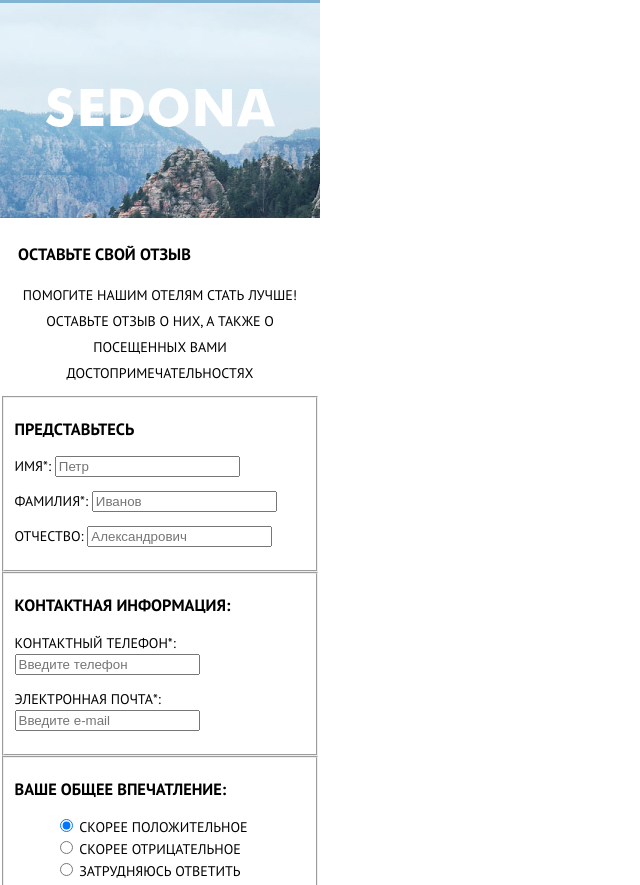
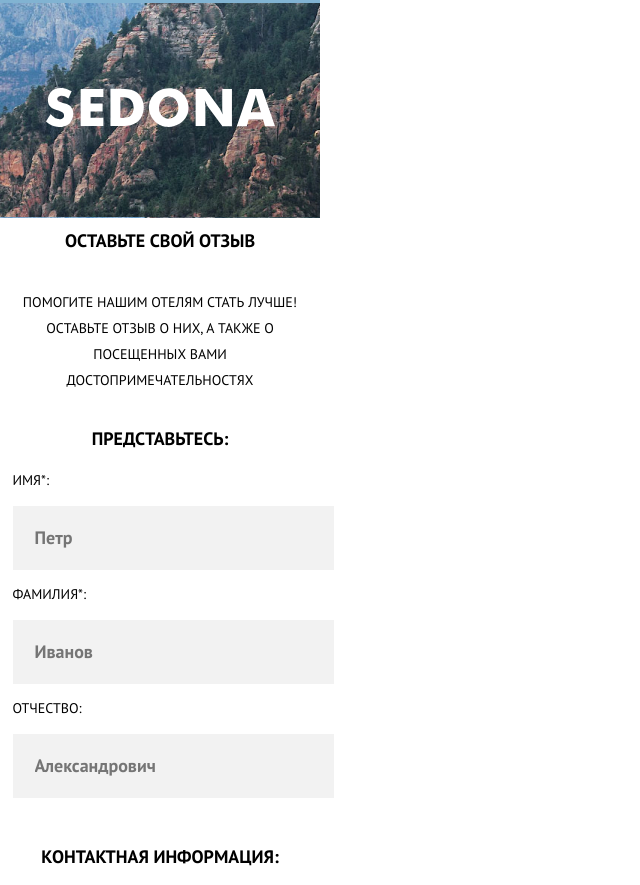
Before and after one commit to sezann/1681547-sedona-22, a website: page source/form.html in a window 1280 px wide. Shown: the part 353-1238 px from the top of the page, without its empty margins (0-640 px from the left). Drawn offline with nearby package versions, Linux system fonts and the light colour scheme; files that its build step writes are made by us from their sources.

Commit message:
Правки в стилизации главной страницы

```diff
--- a/source/form.html
+++ b/source/form.html
@@ -25,7 +25,7 @@
     <main class="page-main">
       <h1 class="visually-hidden">Оставьте свой отзыв о гостиницах и достопримечательностях Седоны</h1>
 
-      <div class="welcome-group">
+      <div class="welcome-group welcome-group--form">
         <img class="welcome-group__title" src="img/SEDONA.svg" width="229" height="39" alt="Город Седона">
       </div>
 
@@ -41,39 +41,46 @@
         <div class="feedback__wrapper">
           <form class="feedback__form form" action="https://echo.htmlacademy.ru" method="POST">
             <fieldset class="form__name">
-              <h3 class="form__name-subtitle">Представьтесь</h3>
+              <h3 class="form__subtitle">Представьтесь:</h3>
               <p>
-                <label for="name-field">Имя*:</label>
-                <input class="form__first-name" id="name-field" type="text" name="name" placeholder="Петр">
+                <label class="form__label">Имя*:
+                  <input class="form__input" type="text" name="name" placeholder="Петр">
+                </label>
               </p>
               <p>
-                <label for="surname-field">Фамилия*:</label>
-                <input class="form__surname" id="surname-field" type="text" name="surname" placeholder="Иванов">
+                <label class="form__label">Фамилия*:
+                  <input class="form__input" type="text" name="surname" placeholder="Иванов">
+                </label>
               </p>
               <p>
-                <label for="patronymic-field">Отчество:</label>
-                <input class="form__patronymic" id="patronymic-field" type="text" name="patronymic" placeholder="Александрович">
+                <label>Отчество:
+                  <input class="form__input" type="text" name="patronymic" placeholder="Александрович">
+                </label>
               </p>
             </fieldset>
 
             <fieldset class="form__contacts">
-              <h3 class="form__contacts-subtitle">Контактная информация:</h3>
+              <h3 class="form__subtitle">Контактная информация:</h3>
               <p>
-                <label for="phone-field">Контактный телефон*:</label>
-                <input class="form__phone" id="phone-field" type="tel" name="phone" placeholder="Введите телефон">
+                <label>Контактный телефон*:
+                  <input class="form__input" type="tel" name="phone" placeholder="Введите телефон">
+                </label>
               </p>
               <p>
-                <label for="email-field">Электронная почта*:</label>
-                <input class="form__email" id="email-field" type="email" name="email" placeholder="Введите e-mail">
+                <label>Электронная почта*:</label>
+                  <input class="form__input" type="email" name="email" placeholder="Введите e-mail">
+                </label>
               </p>
             </fieldset>
 
             <fieldset class="form__impression">
-              <h3 class="form__impression-subtitle">Ваше общее впечатление:</h3>
+              <h3 class="form__subtitle">Ваше общее впечатление:</h3>
               <ul class="form__impression-list">
                 <li class="form__impression-item">
-                  <input class="form__impression-input" id="positive-impression" type="radio" name="impression" value="positive" checked>
-                  <label for="positive-impression">Скорее положительное</label>
+                  <label>
+                    <input class="form__impression-input" type="radio" name="impression" value="positive" checked>
+                    Скорее положительное
+                  </label>
                 </li>
                 <li class="form__impression-item">
                   <input class="form__impression-input" id="negative-impression" type="radio" name="impression" value="negative">
@@ -87,7 +94,7 @@
             </fieldset>
 
             <fieldset class="form__sights">
-              <h3 class="form__sights-subtitle">Посещенные достопримечательности:</h3>
+              <h3 class="form__subtitle">Посещенные достопримечательности:</h3>
               <ul class="form__sights-list">
                 <li class="form__sights-item">
                   <input class="form__sights-input" id="bridge-of-devil" type="checkbox" name="bridge" checked>
--- a/source/sass/blocks/advantages.scss
+++ b/source/sass/blocks/advantages.scss
@@ -9,26 +9,27 @@
   color: $text-color;
   background-color: $advantages-gray;
   margin: 0;
-}
-.advantages__item--city {
+    &--city {
     color: $basic-white;
     background-color: $lightblue;
     padding: 40px 10px;
   }
-.advantages__item--bridge {
+    &--bridge {
     color: $basic-white;
     background-color: $lightblue;
     padding: 35px 15px;
   }
-.advantages__item--square {
+    &--square {
     padding: 26px;
   }
-.advantages__item--road {
+    &--road {
     padding: 26px;
   }
-.advantages__item--tourists {
+    &--tourists {
     padding: 26px;
   }
+}
+
 .advantages__image {
   display: block;
 }
--- /dev/null
+++ b/source/sass/blocks/form.scss
@@ -0,0 +1,20 @@
+.form__subtitle {
+  font-size: 18px;
+  line-height: 26px;
+  text-align: center;
+}
+.form__input {
+  font-family: inherit;
+  font-size: 18px;
+  line-height: 26px;
+  font-weight: bold;
+  color: $basic-black;
+
+  width: 100%;
+  height: 58px;
+  background-color: $form-gray;
+  border: 2px solid $form-gray;
+
+  margin-top: 15px;
+  padding-left: 20px;
+}
--- a/source/sass/blocks/intro.scss
+++ b/source/sass/blocks/intro.scss
@@ -1,12 +1,12 @@
 .intro {
   padding: 10px 18px;
 }
-.intro__slogan {
+.intro__subtitle {
   font-size: 18px;
   line-height: 26px;
   text-align: center;
   margin: 0;
-  margin-bottom: 41px;
+  margin-bottom: 35px;
 }
 .intro__text {
   font-size: 14px;
--- a/source/sass/blocks/page-body.scss
+++ b/source/sass/blocks/page-body.scss
@@ -1,17 +1,3 @@
-body {
-  width: 320px;
-  margin: 0;
-  padding: 0;
-  font-family: "PT Sans", Arial, sans-serif;
-  font-size: 14px;
-  line-height: 21px;
-  font-weight: 400;
-  color: $basic-black;
-  text-transform: uppercase;
-  background-color: $basic-white;
-  background-repeat: no-repeat;
-
-}
 .page-body {
   min-height: 100%;
   display: grid;
--- /dev/null
+++ b/source/sass/blocks/page.scss
@@ -0,0 +1,3 @@
+.page {
+  width: 320px;
+}
--- a/source/sass/blocks/welcome-group.scss
+++ b/source/sass/blocks/welcome-group.scss
@@ -4,4 +4,7 @@
   background-image: url("../img/back-mobile.jpg.jpg");
   padding: 85px 20px;
   position: relative;
+    &--form {
+      background-image: url("../img/back-desktop.jpg.jpg");
+    }
 }
--- a/source/sass/global/fonts.scss
+++ b/source/sass/global/fonts.scss
@@ -4,8 +4,8 @@
   font-style: normal;
   font-display: swap;
   src:
-    url("/source/fonts/ptsans.woff2") format("woff2")
-    url("/source/fonts/ptsans.woff") format("woff");
+    url("../fonts/ptsans.woff2") format("woff2")
+    url("../fonts/ptsans.woff") format("woff");
 }
 
 @font-face {
@@ -14,6 +14,6 @@
   font-style: normal;
   font-display: swap;
   src:
-    url("/source/fonts/PTSans-Bold.woff2") format("woff2")
-    url("/source/fonts/PTSans-Bold.woff") format("woff");
+    url("../fonts/ptsans-bold.woff2") format("woff2")
+    url("../fonts/ptsans-bold.woff") format("woff");
 }
--- a/source/sass/global/global.scss
+++ b/source/sass/global/global.scss
@@ -1,3 +1,15 @@
+body {
+  font-family: "PT Sans", Arial, sans-serif;
+  font-size: 14px;
+  line-height: 21px;
+  font-weight: 400;
+  color: $basic-black;
+  text-transform: uppercase;
+  background-color: $basic-white;
+  background-repeat: no-repeat;
+  margin: 0;
+  padding: 0;
+}
 img {
   max-width: 100%;
   height: auto;
@@ -7,6 +19,9 @@
 }
 li {
   list-style: none;
+}
+fieldset {
+  border: none;
 }
 .visually-hidden {
   position: absolute;
--- a/source/sass/style.scss
+++ b/source/sass/style.scss
@@ -6,6 +6,7 @@
 
 //Blocks
 
+@import "blocks/page.scss";
 @import "blocks/page-body.scss";
 @import "blocks/main-nav.scss";
 @import "blocks/welcome-group.scss";
@@ -13,6 +14,7 @@
 @import "blocks/advantages.scss";
 @import "blocks/recommendations.scss";
 @import "blocks/hotel-search.scss";
+@import "blocks/form.scss";
 @import "blocks/page-footer.scss";
 @import "blocks/social.scss";
 @import "blocks/copyright.scss";
```
Also changed, not shown: source/index.html (+2 -2 lines), source/img/back-desktop.jpg.jpg (added). Lines whose indentation alone changed are shown as unchanged.
